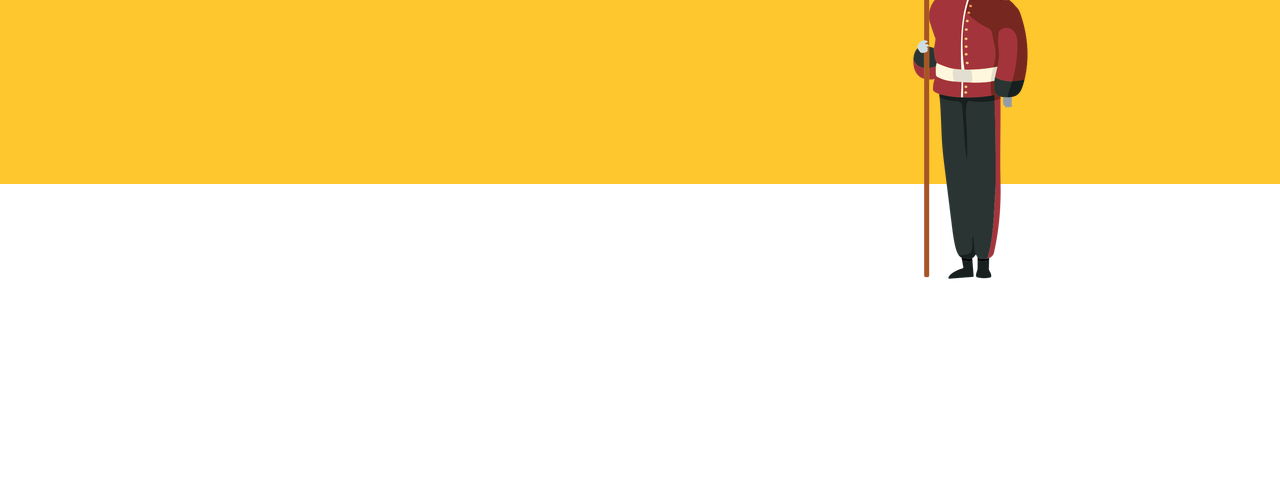
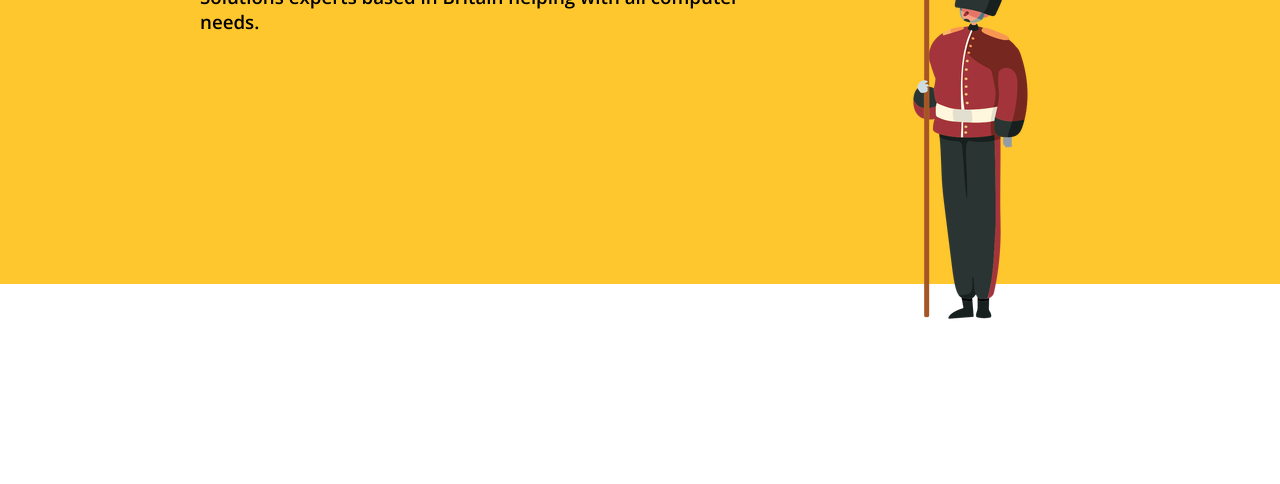
Before and after one commit to jordanscff/solutions, a plain HTML site: page index.html in a window 1280 px wide. Shown: the part 416-900 px from the top of the page. Before the commit the page ends 820 px from the top, so only its background shows below. Drawn offline with nearby package versions, Linux system fonts and the light colour scheme.

Commit message:
Add files via upload

```diff
--- a/style.css
+++ b/style.css
@@ -71,14 +71,14 @@ header {
 
 .page_landing {
   top: 100px;
-  height: 90%;
+  height: 800px;
   width: 100%;
 }
 
 .background_image {
   background-color: #fec72e;
   z-index: -1;
-  height: 75%;
+  height: 700px;
   position: absolute;
 }
 
```
